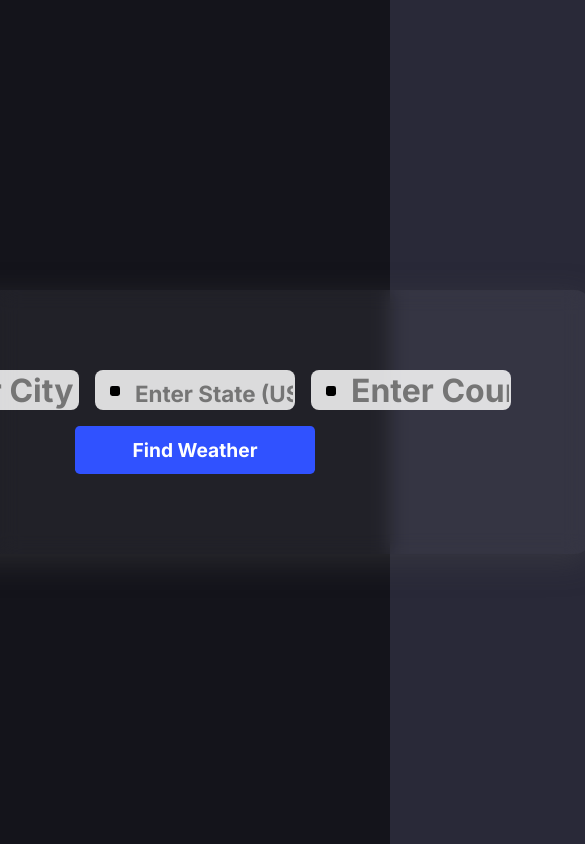
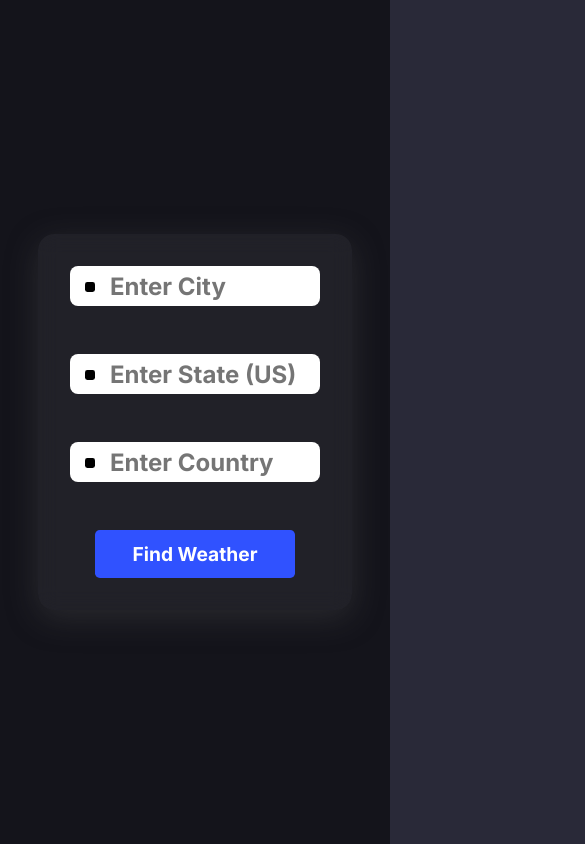
Before and after one commit to crypto-dot/WeatherApp, a React (Create React App) app: page / in a window 390 px wide. Shown: the whole page, 585 px wide, since content can reach past the window. Built offline with nearby package versions, Linux system fonts and the light colour scheme.

Commit message:
added responsive design

```diff
--- a/src/App.css
+++ b/src/App.css
@@ -13,23 +13,16 @@
     flex-direction: column;
     align-items: center;
 }
-input::placeholder {
-
-}
 #city, #state, #country {
     font-family: 'Inter', sans-serif;
     font-weight: 700;
     font-size: 2rem;
     border:none;
-    width: clamp(200px,30vw,300px);
+    width: clamp(250px,28vw,300px);
     outline: none;
     height: 2.5rem;
     padding-left: 2.5rem;
     border-radius: .5rem;
-    background-color: rgba(255, 255, 255, 0.838);
-}
-#state::placeholder {
-    font-size: 1.4rem;
 }
 form {
     display: flex;
@@ -103,6 +96,24 @@ header input[type="submit"] {
     border: none;
     background: rgb(48 82 255);
     border-radius: 0.3rem;
-    width: 15rem;
+    width: clamp(200px,25vw,300px);
     height: 3rem;
 }
+@media (max-width: 1100px) {
+    header {
+        padding: 2rem;
+    }
+    #city, #state, #country {
+        font-size: 1.75rem;
+    }
+}
+@media (max-width: 960px) {
+    #city, #state, #country {
+        font-size: 1.5rem;
+    }
+    form {
+        flex-direction: column;
+        gap: 3rem;
+        margin-bottom: 2rem;
+    }
+}
--- a/src/components/SearchBar.js
+++ b/src/components/SearchBar.js
@@ -84,7 +84,7 @@ function SearchBar() {
                     <div className='square'></div>
                 </div>
                 <div className='searchBarWrapper'>
-                    <input onKeyDown={validateInput} maxLength='85' type='text' name='state' id='state' placeholder='Enter State (US ONLY)'></input>
+                    <input onKeyDown={validateInput} maxLength='85' type='text' name='state' id='state' placeholder='Enter State (US)'></input>
                     <div className='square'></div>
                 </div>
                 <div className='searchBarWrapper'>
```
